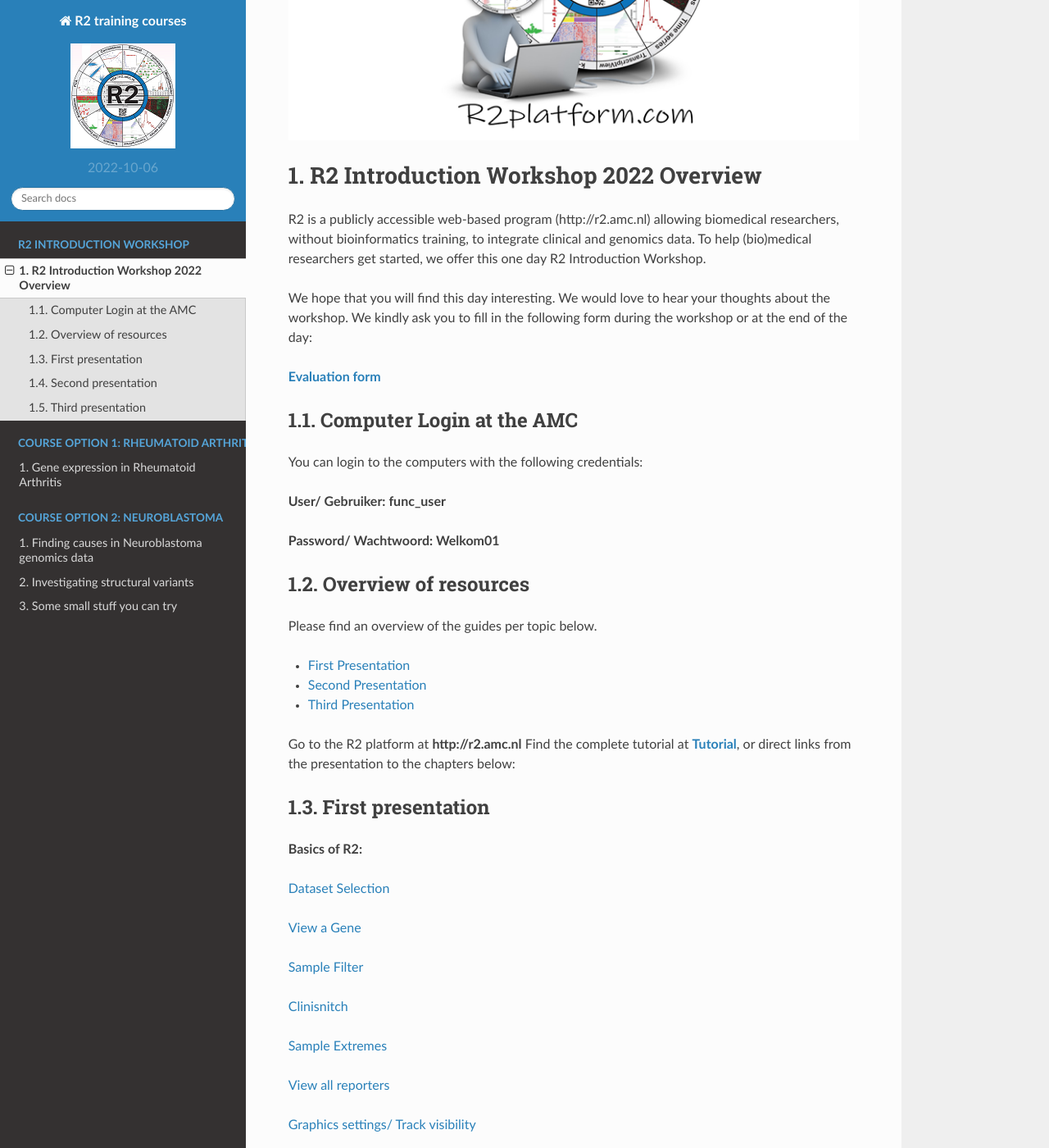
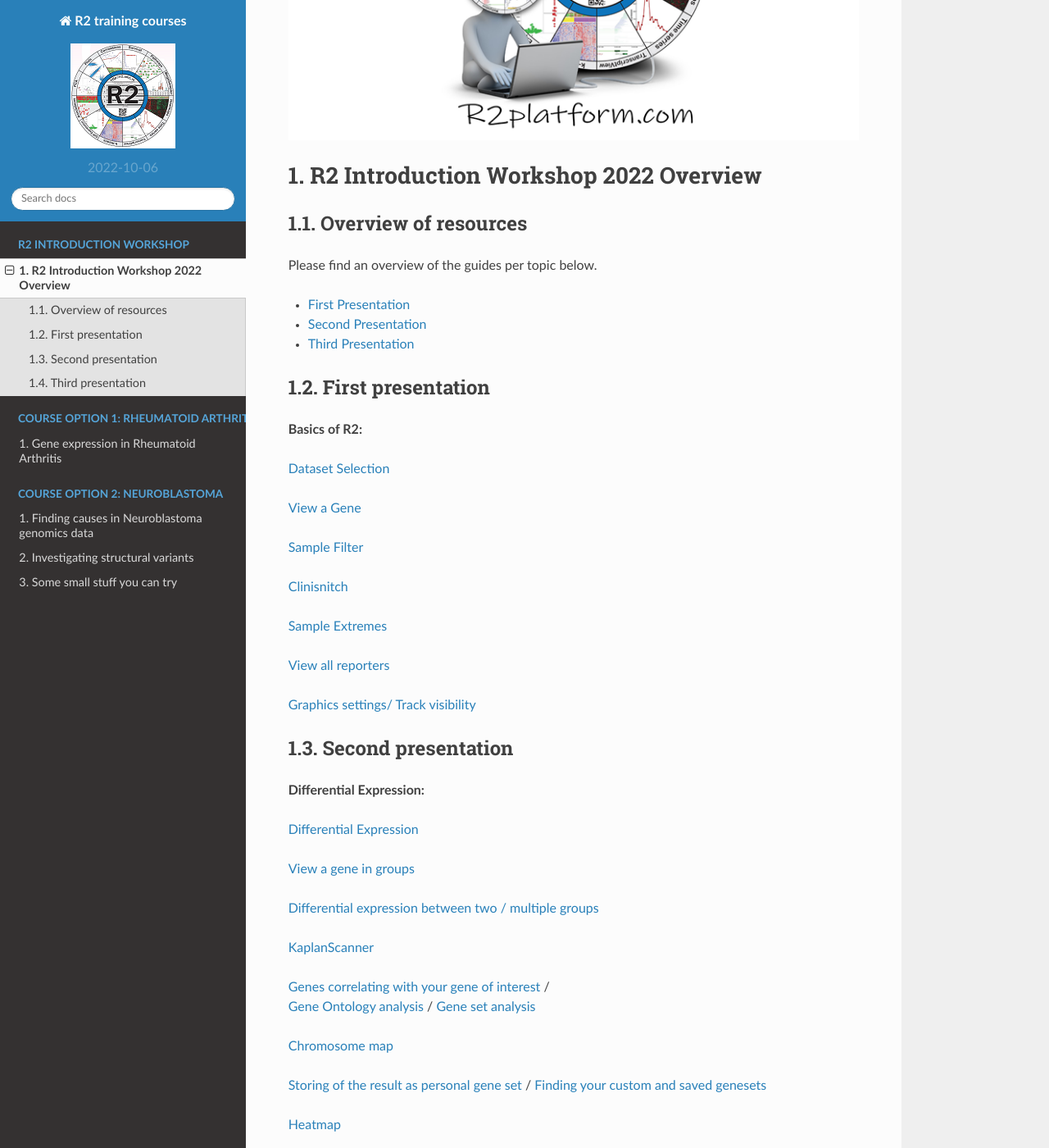
Before and after one commit to antronerds/r2-training-courses, a Sphinx documentation site: the page built from docs/R2IntroductionWorkshop.md, in a window 1280 px wide and 1400 px high, scrolled down 330 px. Shown: the whole window at 82% size. Built offline with Sphinx 7.4.7 and the Read the Docs theme 2.0.0, drawn with Linux system fonts in a browser that asks for light colours; pages that are not in the unit, such as notebooks, are missing from menus.

Commit message:
links updated

```diff
--- a/docs/R2IntroductionWorkshop.md
+++ b/docs/R2IntroductionWorkshop.md
@@ -4,22 +4,6 @@
 
 R2 Introduction Workshop 2022 Overview
 =======
-R2 is a publicly accessible web-based program (http://r2.amc.nl) allowing biomedical researchers, without bioinformatics training, to integrate clinical and genomics data. To help (bio)medical researchers get started, we offer this one day R2 Introduction Workshop.
-
-We hope that you will find this day interesting. We would love to hear your thoughts about the workshop. We kindly ask you to fill in the following form during the workshop or at the end of the day:
-
- [**Evaluation form**](https://forms.gle/M5E5Jzbms8zDATKz6 )
-
-Computer Login at the AMC
----
-You can login to the computers with the following credentials:
-
-**User/ Gebruiker: func_user**
-
-**Password/ Wachtwoord: Welkom01**
-
-
-
 
 Overview of resources
 ---
@@ -29,8 +13,6 @@
 * [Second Presentation](https://r2-training-courses.readthedocs.io/en/latest/R2IntroductionWorkshop.html#second-presentation)
 * [Third Presentation](https://r2-training-courses.readthedocs.io/en/latest/R2IntroductionWorkshop.html#third-presentation)
 
-Go to the R2 platform at **http://r2.amc.nl**
-Find the complete tutorial at [**Tutorial**](https://r2-tutorials.readthedocs.io/en/latest), or direct links from the presentation to the chapters below:
 
 First presentation
 ---
```
